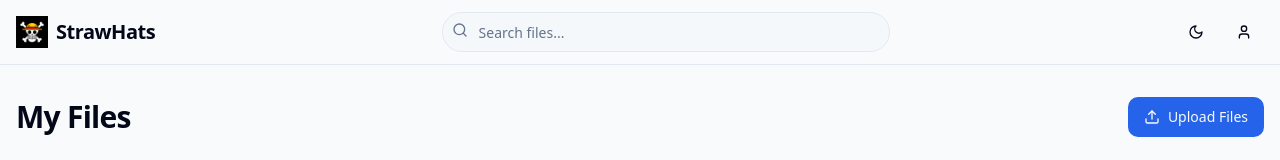
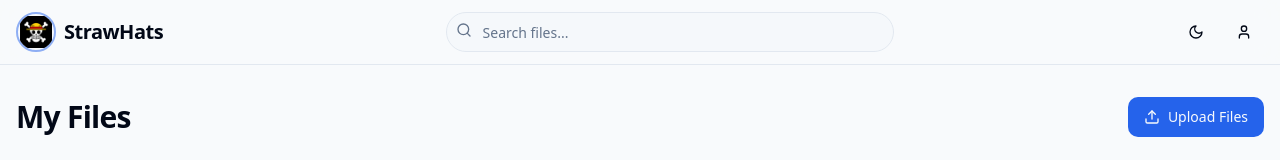
Before and after one commit to Sukalevinit/sharecloudly, a React (Vite) app: page / in a window 1280 px wide. Shown: the top 160 px of the page. Built offline with nearby package versions, Linux system fonts and the light colour scheme.

Commit message:
Add logo in circle
Refactor logo to be in a circle.

```diff
--- a/src/components/Navbar.tsx
+++ b/src/components/Navbar.tsx
@@ -1,8 +1,10 @@
+
 import React from "react";
 import { ThemeToggle } from "@/components/ThemeToggle";
 import { Button } from "@/components/ui/button";
 import { Search, User } from "lucide-react";
 import { Input } from "@/components/ui/input";
+import { Avatar, AvatarImage, AvatarFallback } from "@/components/ui/avatar";
 
 interface NavbarProps {
   onSearch: (query: string) => void;
@@ -13,11 +15,13 @@ export const Navbar: React.FC<NavbarProps> = ({ onSearch }) => {
     <header className="border-b sticky top-0 z-10 backdrop-blur-md bg-background/80">
       <div className="container flex h-16 items-center justify-between px-4">
         <div className="flex items-center gap-2">
-          <img
-            src="/lovable-uploads/26cdd9d2-7f5f-4d07-93bc-48e549db1a0c.png"
-            alt="Straw Hat Pirates Logo"
-            className="h-8 w-8"
-          />
+          <Avatar className="h-10 w-10 border-2 border-primary/50 p-0.5">
+            <AvatarImage
+              src="/lovable-uploads/26cdd9d2-7f5f-4d07-93bc-48e549db1a0c.png"
+              alt="Straw Hat Pirates Logo"
+            />
+            <AvatarFallback>SH</AvatarFallback>
+          </Avatar>
           <div className="font-semibold text-xl tracking-tight">StrawHats</div>
         </div>
 
```
